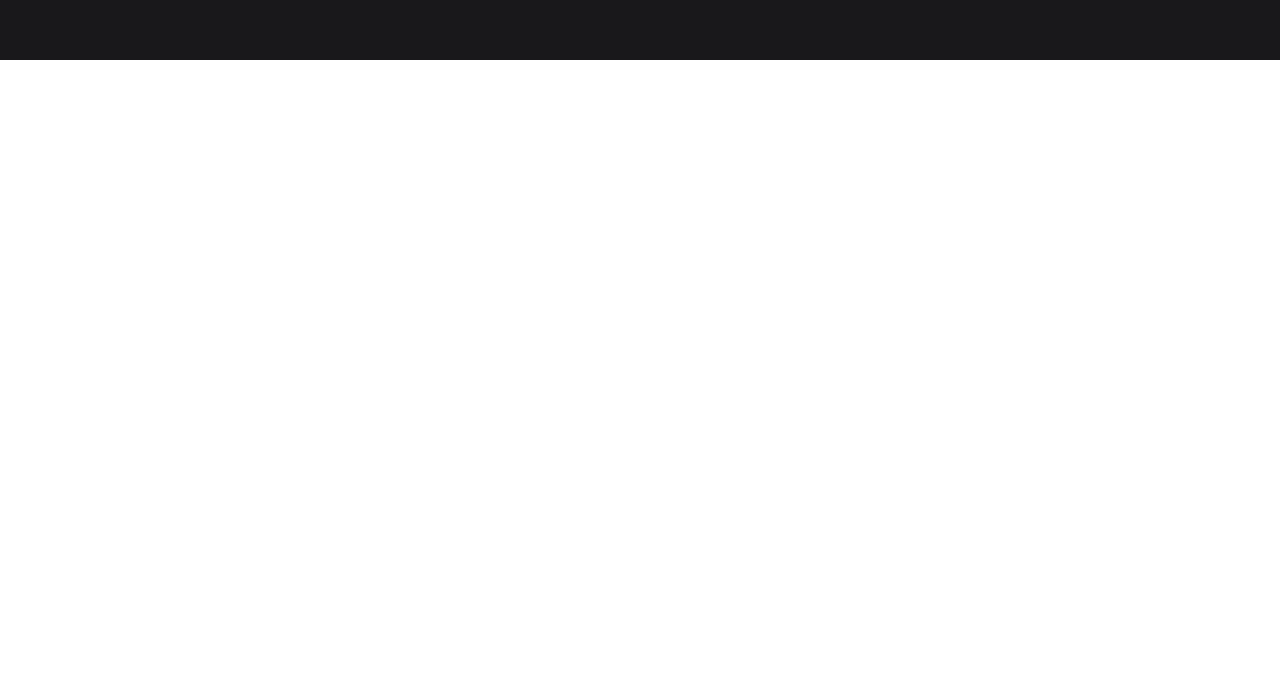
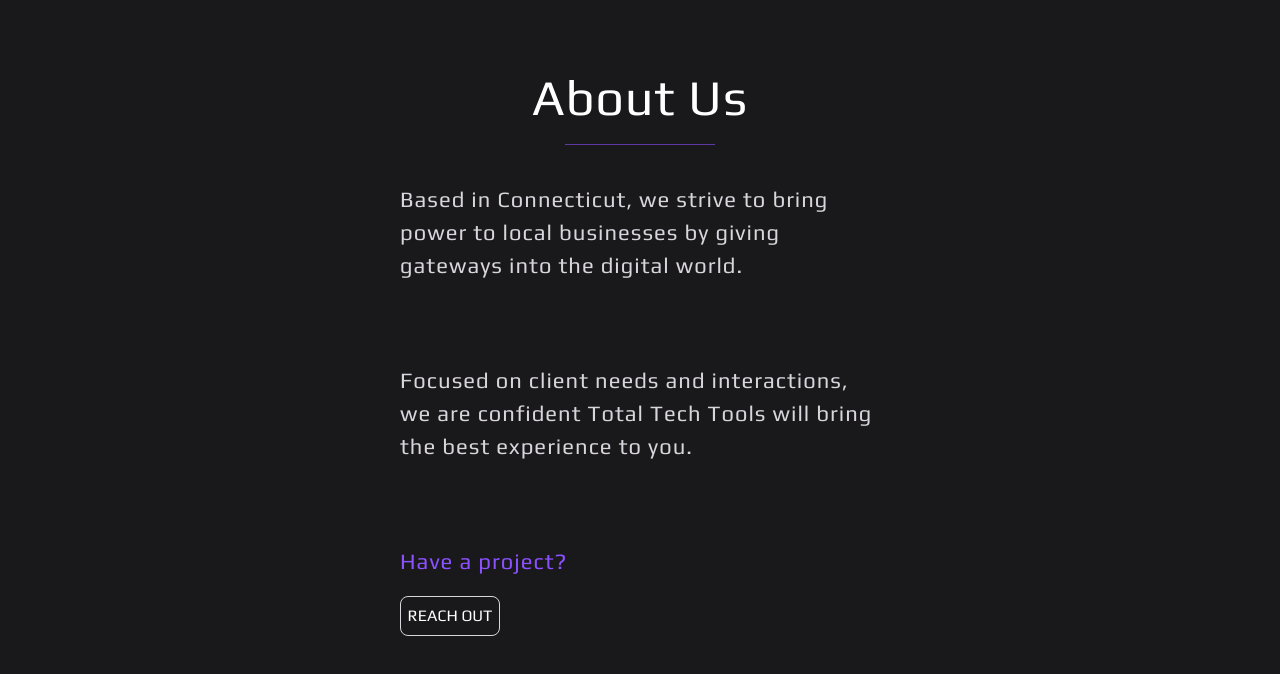
Before and after one commit to danctila/total-tech-tools, a React (Vite) app: page / in a window 1280 px wide. Shown: the part 2320-2994 px from the top of the page. Before the commit the page ends 2380 px from the top, so only its background shows below. Built offline with nearby package versions, Linux system fonts and the light colour scheme.

Commit message:
Created About component

```diff
--- a/src/App.tsx
+++ b/src/App.tsx
@@ -1,3 +1,4 @@
+import About from "./Components/About";
 import Hero from "./Components/Hero";
 import Nav from "./Components/Nav";
 import Products from "./Components/Products";
@@ -10,6 +11,7 @@
       <Hero />
       <Products />
       <Work />
+      <About />
     </>
   );
 }
--- /dev/null
+++ b/src/Components/About.tsx
@@ -0,0 +1,55 @@
+import { Button, Divider, Text, VStack } from "@chakra-ui/react";
+
+const About = () => {
+  return (
+    <VStack bg="#19181B" w="100%" h="800px">
+      <VStack pb="30px">
+        <Text fontSize="50px" color="white" letterSpacing="1px">
+          About Us
+        </Text>
+        <Divider
+          orientation="horizontal"
+          borderColor="#8C52FF"
+          w="150px"
+          h="1px"
+        />
+      </VStack>
+      <VStack
+        fontSize="22px"
+        maxW="500px"
+        letterSpacing="1px"
+        align="left"
+        px="10px"
+      >
+        <Text color="#D8D6DC">
+          Based in Connecticut, we strive to bring power to local businesses by
+          giving gateways into the digital world.
+        </Text>
+        <br />
+        <br />
+        <Text color="#D8D6DC">
+          Focused on client needs and interactions, we are confident Total Tech
+          Tools will bring the best experience to you.
+        </Text>
+        <br />
+        <br />
+        <Text color="#8C52FF">Have a project?</Text>
+        <Button
+          borderRadius="8px"
+          border="1px"
+          borderColor="#D8D6DC"
+          fontWeight="none"
+          _hover={{ bg: "#8C52FF" }}
+          color="white"
+          w="100px"
+          bg="#19181B"
+          mt="10px"
+        >
+          REACH OUT
+        </Button>
+      </VStack>
+    </VStack>
+  );
+};
+
+export default About;
--- a/src/Components/Work.tsx
+++ b/src/Components/Work.tsx
@@ -11,7 +11,7 @@
     <Box w="100%" h="1000px" bg="#19181B">
       <VStack pt="100px" pb="100px">
         <Text fontSize="50px" color="white">
-          OUR WORK
+          Our Work
         </Text>
         <Divider
           orientation="horizontal"
```
